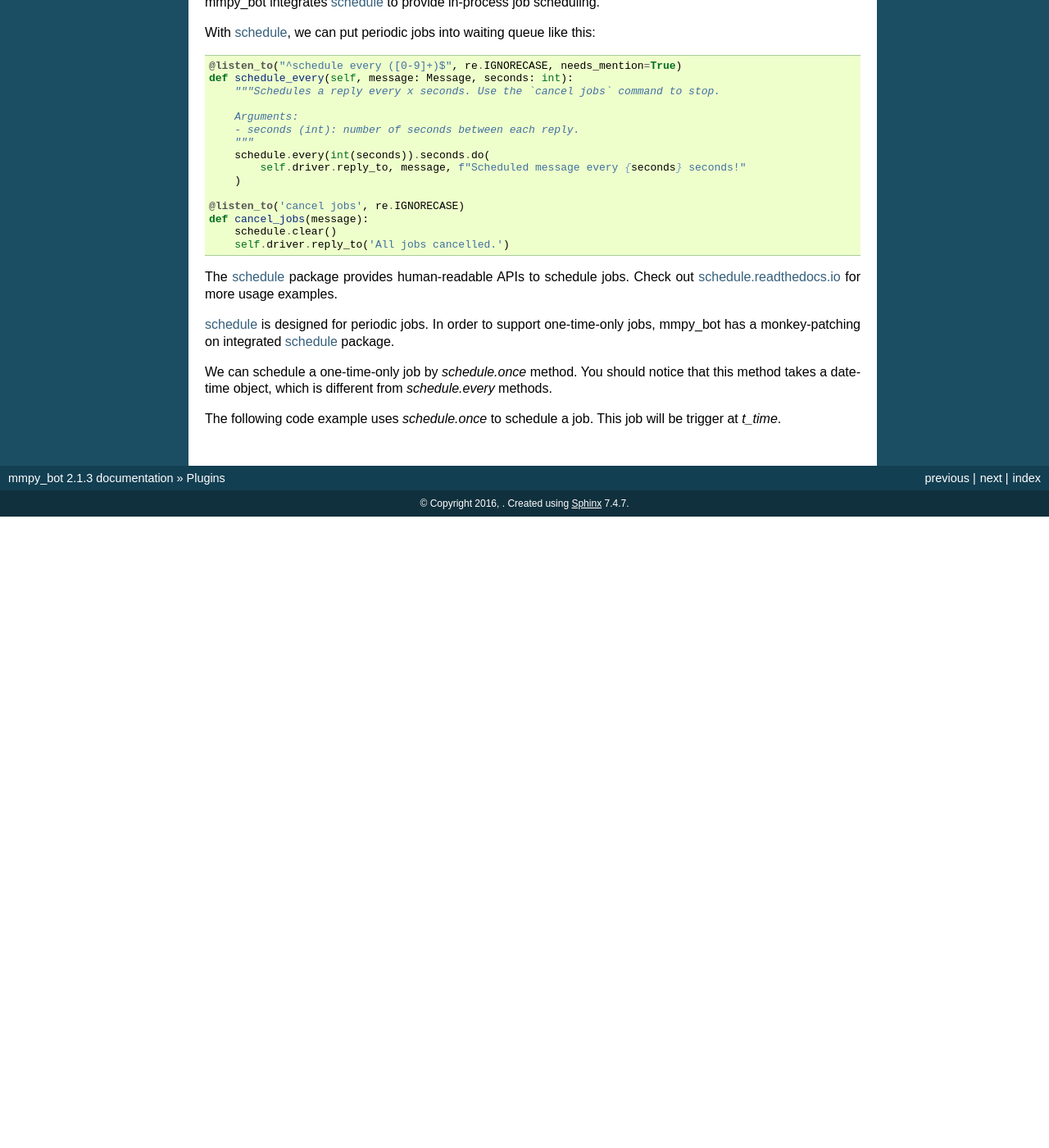
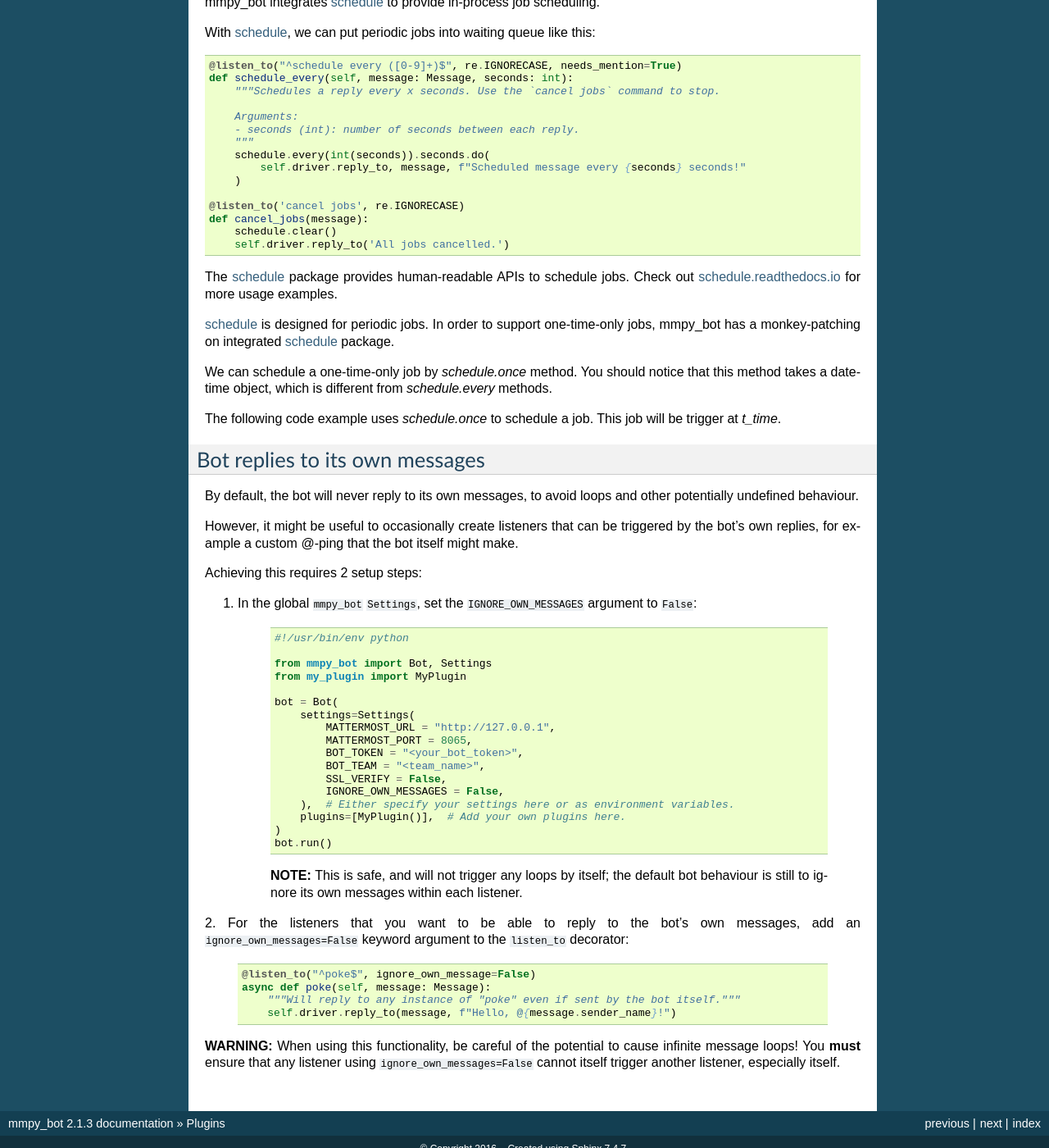
Before and after one commit to attzonko/mmpy_bot, a Sphinx documentation site: the page built from docs/plugins.rst, in a window 1280 px wide and 1400 px high, scrolled down 5340 px. Shown: the whole window at 82% size. Built offline with Sphinx 7.4.7, drawn with Linux system fonts in a browser that asks for light colours; pages that are not in the unit, such as notebooks, are missing from menus; before the commit the page ends 5970 px from its top, so only the background shows below that; some of the changed text lies outside the part shown.

Commit message:
Permit per-plugin/per-listener reply-to-self
This commit implements a per-plugin reply-to-self functionality,
allowing the bot to, for selected `listen_to` statements, reply to its
own previous messages. For example, this would allow the bot to send a
reply like "Hey @sender do the thing" to a trigger, and then handle its
own "@sender" listener for that message.

First, we turn the `EventHandler` `ignore_own_messages` into a global
`mmpy_bot` setting, which defaults to `True` to preserve the existing
behaviour; the bot user must turn this off to use this new feature.

Second, we add a handler within the `MessageFunction` that duplicates
the functionality in `EventHandler`; this ensures that the existing
behaviour continues to be preserved, even if the global setting is
`False`.

Finally, we add another kwarg to the `listen_to` decorator to permit
passing an `ignore_own_message=False` option, which would then allow
that particular listener to ignore the previous conditions and reply
to itself.

Information about this functionality, including a warning about loops,
has been added to the documentation on Plugins at the bottom of the
page, to ensure users become aware of this new feature and what needs to
be done to activate it.

```diff
--- a/docs/plugins.rst
+++ b/docs/plugins.rst
@@ -385,3 +385,52 @@ You should notice that this method takes a datetime object, which is different f
 
 The following code example uses `schedule.once` to schedule a job.
 This job will be trigger at `t_time`.
+
+Bot replies to its own messages
+-------------------------------
+
+By default, the bot will never reply to its own messages, to avoid loops and other potentially undefined behaviour.
+
+However, it might be useful to occasionally create listeners that can be triggered by the bot's own replies, for
+example a custom @-ping that the bot itself might make.
+
+Achieving this requires 2 setup steps:
+
+1. In the global ``mmpy_bot`` ``Settings``, set the ``IGNORE_OWN_MESSAGES`` argument to ``False``:
+
+    .. code-block:: python
+
+        #!/usr/bin/env python
+
+        from mmpy_bot import Bot, Settings
+        from my_plugin import MyPlugin
+
+        bot = Bot(
+            settings=Settings(
+                MATTERMOST_URL = "http://127.0.0.1",
+                MATTERMOST_PORT = 8065,
+                BOT_TOKEN = "<your_bot_token>",
+                BOT_TEAM = "<team_name>",
+                SSL_VERIFY = False,
+                IGNORE_OWN_MESSAGES = False,
+            ),  # Either specify your settings here or as environment variables.
+            plugins=[MyPlugin()],  # Add your own plugins here.
+        )
+        bot.run()
+
+    **NOTE:** This is safe, and will not trigger any loops by itself; the default bot behaviour is still to ignore
+    its own messages within each listener.
+
+2. For the listeners that you want to be able to reply to the bot's own messages, add an ``ignore_own_messages=False``
+keyword argument to the ``listen_to`` decorator:
+
+    .. code-block:: python
+
+        @listen_to("^poke$", ignore_own_message=False)
+        async def poke(self, message: Message):
+            """Will reply to any instance of "poke" even if sent by the bot itself."""
+            self.driver.reply_to(message, f"Hello, @{message.sender_name}!")
+
+**WARNING:** When using this functionality, be careful of the potential to cause infinite message loops! You **must**
+ensure that any listener using ``ignore_own_messages=False`` cannot itself trigger another listener, especially
+itself.
```
Also changed, not shown: 4 other files.
